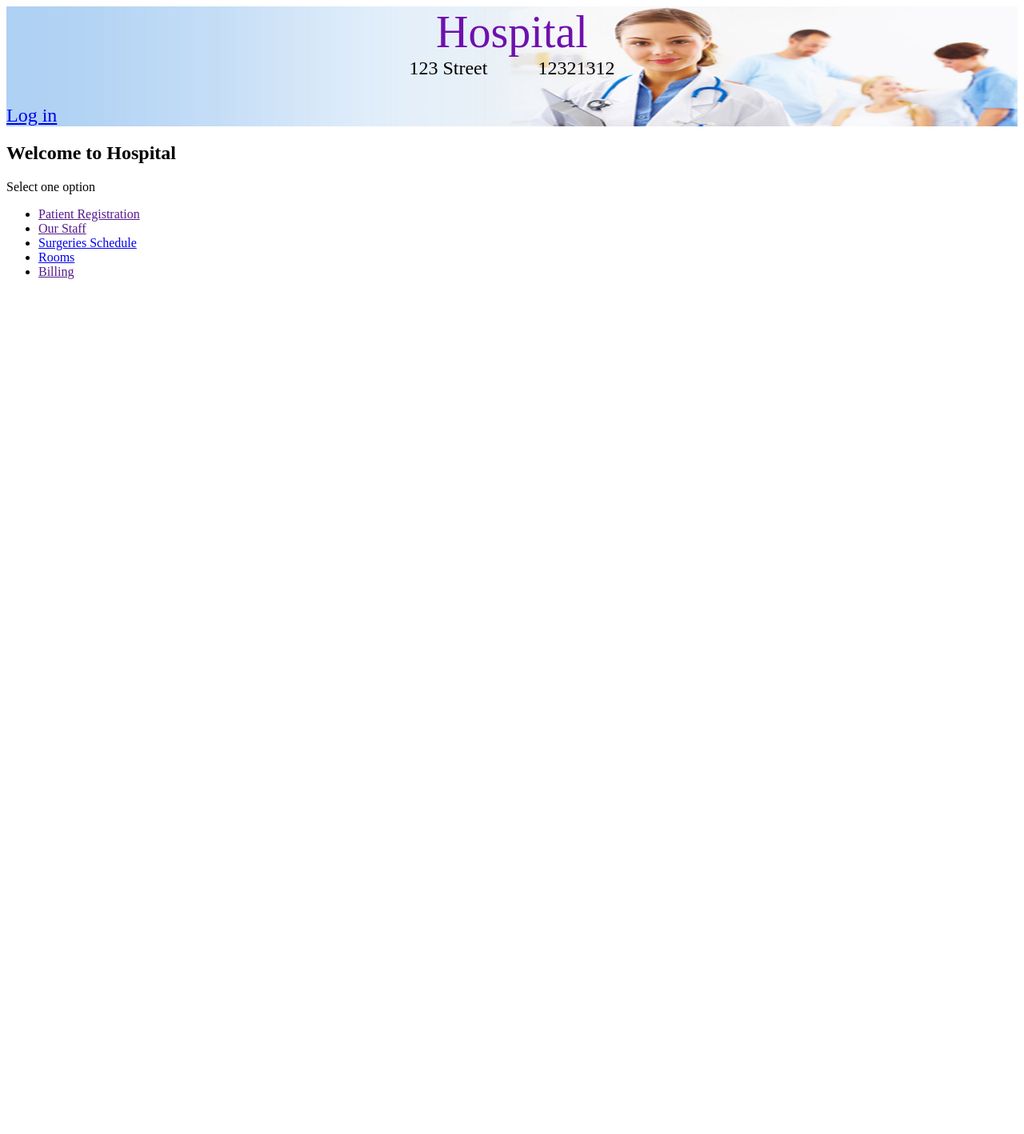
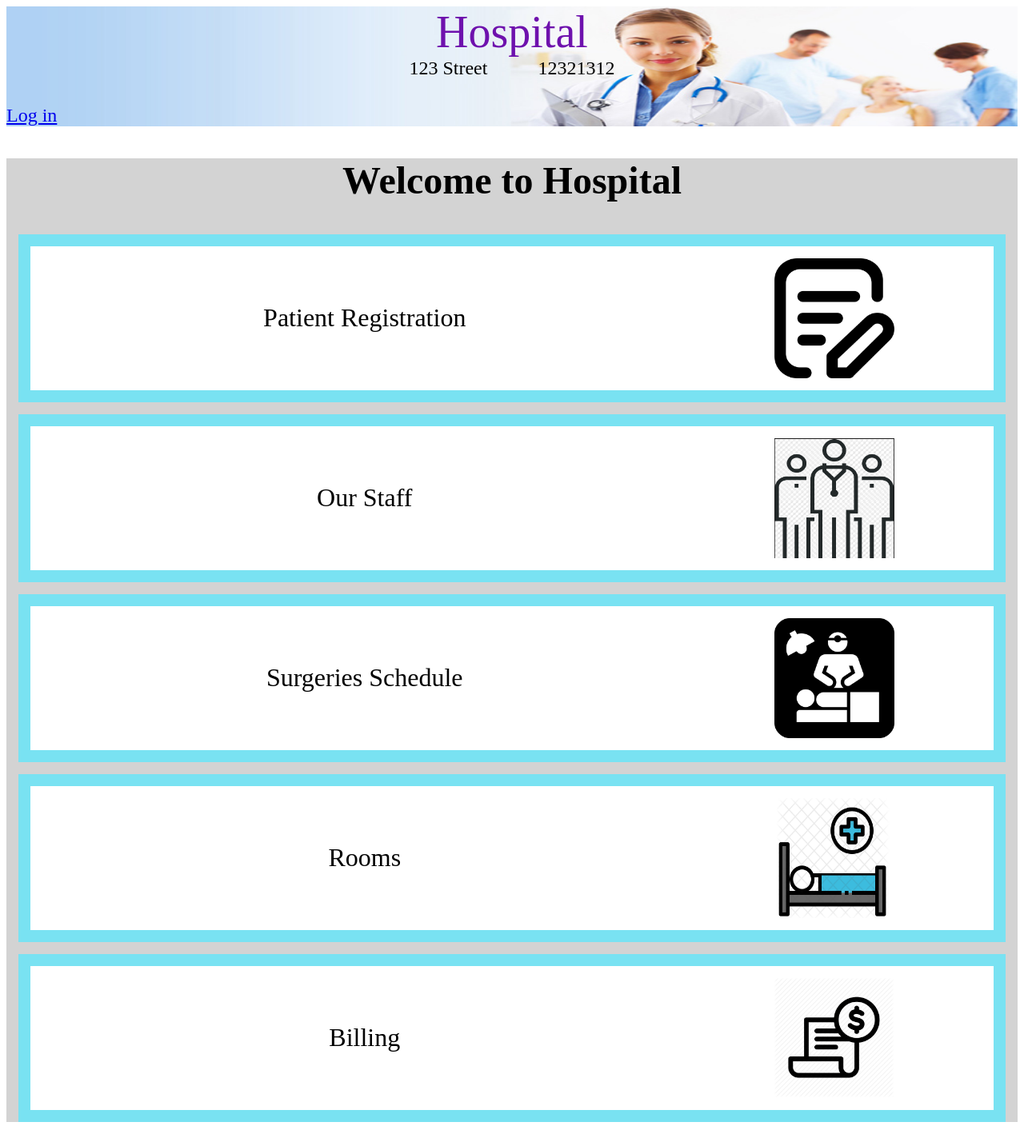
Before and after one commit to MawRojas/HospitalManagementSystem, a Django app: page / in a window 1280 px wide. Shown: the whole page at 80% size. Before the commit the page ends 349 px from the top, so only its background shows below. Run offline with Django 3.2, Linux system fonts and the light colour scheme; data comes from the database, SQL or seed files in the repository; both versions use the stored data as it was after the commit.

Commit message:
Improved home page style and added menu icons

```diff
--- a/hospital_management_system/hospital/static/css/hospital.css
+++ b/hospital_management_system/hospital/static/css/hospital.css
@@ -92,3 +92,78 @@ tr:nth-child(even) {
     color: #150335;
     text-decoration: none;
 }
+
+ul.home_list {
+    list-style: none;
+}
+
+.home_list_item_container {
+    display: flex;
+    flex-direction: row;
+    justify-content: space-around;
+    border: 15px solid #79e2f2;
+    padding: 15px;
+    margin: 15px;
+    background-color: white;
+}
+
+.home_list_item_image {
+    width: 150px;
+    height: 150px;
+}
+
+.home_list_item_image {
+    width: 150px;
+    height: 150px;
+}
+
+#home_list_item_registration {
+    background-image: url("../icons/registration.png"); /* The image used */
+    background-size: 100% 100%;
+}
+
+#home_list_item_staff {
+    background-image: url("../icons/staff.png"); /* The image used */
+    background-size: 100% 100%;
+}
+
+#home_list_item_surgery {
+    background-image: url("../icons/surgery.png"); /* The image used */
+    background-size: 100% 100%;
+}
+
+#home_list_item_rooms {
+    background-image: url("../icons/room.png"); /* The image used */
+    background-size: 100% 100%;
+}
+
+#home_list_item_bill {
+    background-image: url("../icons/billing.png"); /* The image used */
+    background-size: 100% 100%;
+}
+
+.home_list_item_text {
+    font-family: "Times New Roman", Times, serif;
+    font-size: 2em;
+    text-decoration: none;
+    color: black;
+}
+
+.home_list_item {
+  display: flex;
+  justify-content: center;
+  flex-direction: column;
+  text-align: center;
+  width: 50%;
+}
+
+.container_main_menu {
+    background-color: lightgray;
+}
+
+.title_main_menu {
+    font-family: "Times New Roman", Times, serif;
+    font-size: 3em;
+    text-decoration: none;
+    text-align: center;
+}
--- a/hospital_management_system/hospital/templates/hospital/home.html
+++ b/hospital_management_system/hospital/templates/hospital/home.html
@@ -31,24 +31,41 @@
         {% if not hospital is None %}
             <div class="container_main_menu">
                 <h2 class="title_main_menu">Welcome to {{ hospital.name }}</h2>
-                <p>Select one option</p>
-                <ul>
+                <div class="home_list_container">
+                    <div class="home_list_item_container">
+                        <div class="home_list_item"><a class="home_list_item_text" href="">Patient Registration</a></div>
+                        <div class="home_list_item_image" id="home_list_item_registration"></div>
+                    </div>
+
+                    <div class="home_list_item_container">
+                        <div class="home_list_item"><a class="home_list_item_text" href="">Our Staff</a></div>
+                        <div class="home_list_item_image" id="home_list_item_staff"></div>
+                    </div>
+
+                    <div class="home_list_item_container">
+                        <div class="home_list_item"><a class="home_list_item_text" href="{% url 'hospital:surgery_schedule' %}">Surgeries Schedule</a></div>
+                        <div class="home_list_item_image" id="home_list_item_surgery"></div>
+                    </div>
+
+                    <div class="home_list_item_container">
+                        <div class="home_list_item"><a class="home_list_item_text" href="{% url 'hospital:rooms' %}">Rooms</a></div>
+                        <div class="home_list_item_image" id="home_list_item_rooms"></div>
+                    </div>
+
+                    <div class="home_list_item_container">
+                        <div class="home_list_item"><a class="home_list_item_text" href="">Billing</a></div>
+                        <div class="home_list_item_image" id="home_list_item_bill"></div>
+                    </div>
                     {% if user.is_authenticated %}
-                        <li><a href="">Patient Registration</a></li>
-                        <li><a href="">Our Staff</a></li>
-                        <li><a href="{% url 'hospital:surgery_schedule' %}">Surgeries Schedule</a></li>
-                        <li><a href="{% url 'hospital:rooms' %}">Rooms</a></li>
-                        <li><a href="">Billing</a></li>
-                        <li><a href="{% url 'hospital:post_patient_room' %}">Create a Patient Room</a></li>
-                        <li><a href="{% url 'hospital:post_surgery_room' %}">Create a Surgery Room</a></li>
-                    {% else %}
-                        <li><a href="">Patient Registration</a></li>
-                        <li><a href="">Our Staff</a></li>
-                        <li><a href="{% url 'hospital:surgery_schedule' %}">Surgeries Schedule</a></li>
-                        <li><a href="{% url 'hospital:rooms' %}">Rooms</a></li>
-                        <li><a href="">Billing</a></li>
+                        <div class="home_list_item_container">
+                            <div class="home_list_item"><a class="home_list_item_text" href="{% url 'hospital:post_patient_room' %}">Create a Patient Room</a></div>
+                        </div>
+
+                        <div class="home_list_item_container">
+                            <div class="home_list_item"><a class="home_list_item_text" href="{% url 'hospital:post_surgery_room' %}">Create a Surgery Room</a></div>
+                        </div>
                     {% endif %}
-                </ul>
+                </div>
             </div>
         {% else %}
             <p>Your hospital has not been created yet</p>
--- a/hospital_management_system/hospital/views.py
+++ b/hospital_management_system/hospital/views.py
@@ -18,7 +18,7 @@ def rooms_list(request):
     patient_rooms = hospital.patient_rooms.all()
     surgery_rooms = hospital.surgery_rooms.all()
     return render(request, 'hospital/list_all_rooms.html',
-                  {'surgery_rooms': surgery_rooms, 'patient_rooms': patient_rooms})
+                  {'surgery_rooms': surgery_rooms, 'patient_rooms': patient_rooms, 'hospital': hospital})
 
 
 def patient_room_details(request, id):
@@ -121,4 +121,5 @@ def display_surgery_schedule(request):
     surgery_rooms_free = hospital.surgery_rooms.all().filter(is_occupied='0').order_by('surgery__start_time')
     return render(request, 'hospital\surgery_schedule.html', {'booked': surgery_rooms_booked,
                                                               'free': surgery_rooms_free,
-                                                              'time': datetime_now})
+                                                              'time': datetime_now,
+                                                              'hospital': hospital})
--- a/hospital_management_system/hospital_management_system/urls.py
+++ b/hospital_management_system/hospital_management_system/urls.py
@@ -26,4 +26,4 @@ urlpatterns = [
     path('payment/', include('Payment.urls')),
     path('surgery_details/', include('Surgery_Details.urls')),
     path('',include('Person.urls')),
-]
+] + static(settings.STATIC_URL, document_root=settings.STATIC_ROOT)
```
Also changed, not shown: hospital_management_system/hospital/templates/hospital/list_all_rooms.html (+23 -7 lines), hospital_management_system/hospital/templates/hospital/surgery_schedule.html (+23 -7 lines), hospital_management_system/db.sqlite3, hospital_management_system/hospital/static/icons/billing.png (added), hospital_management_system/hospital/static/icons/registration.png (added), hospital_management_system/hospital/static/icons/room.png (added), hospital_management_system/hospital/static/icons/staff.png (added), hospital_management_system/hospital/static/icons/surgery.png (added).
